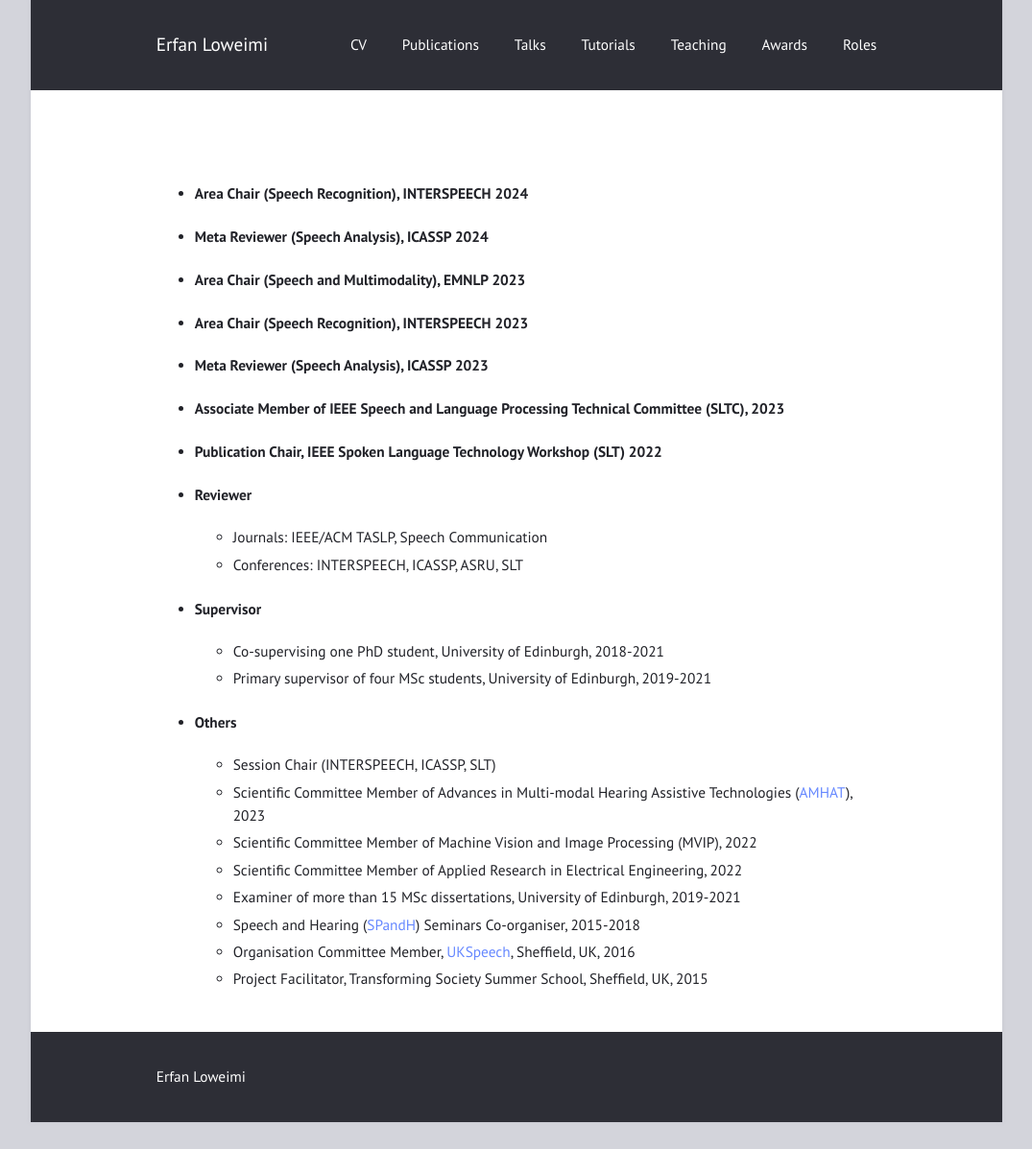
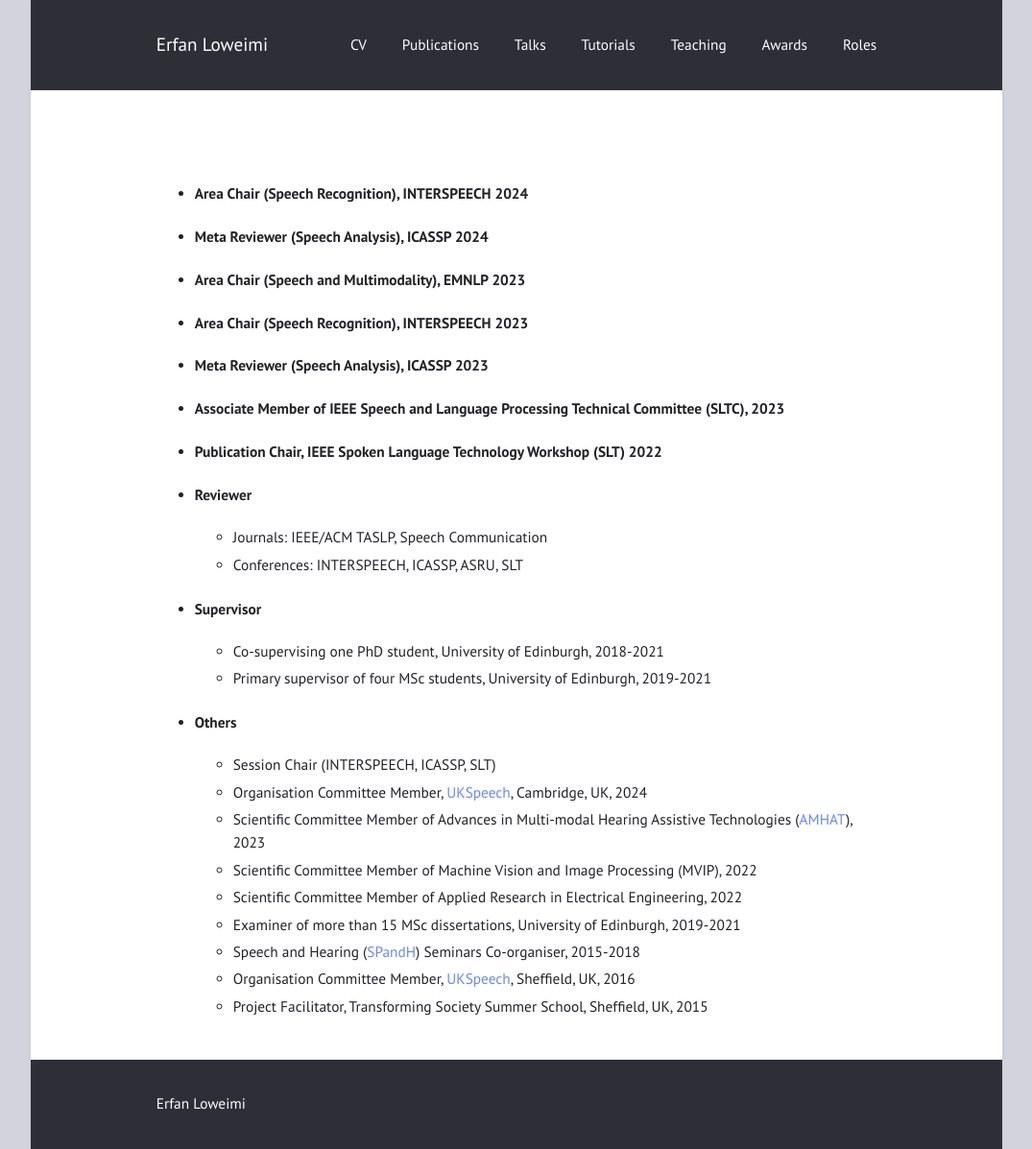
Before and after one commit to eloweimi/eloweimi.github.io, a Jekyll site: the page built from roles.md, in a window 1280 px wide. Shown: the whole page at 96% size, without its empty margins (102-1177 px from the left). Built offline with Jekyll 4.4.1, drawn with Linux system fonts in a browser that asks for light colours; before the commit the page ends 1169 px from its top, so only the background shows below that.

Commit message:
Update roles.md

```diff
--- a/roles.md
+++ b/roles.md
@@ -32,6 +32,7 @@ title: ""
 
 * #### Others
    - Session Chair (INTERSPEECH, ICASSP, SLT)
+   - Organisation Committee Member, [UKSpeech](), Cambridge, UK, 2024
    - Scientific Committee Member of Advances in Multi-modal Hearing Assistive Technologies ([AMHAT](https://cogmhear.org/amhat2023/)), 2023
    - Scientific Committee Member of Machine Vision and Image Processing (MVIP), 2022
    - Scientific Committee Member of Applied Research in Electrical Engineering, 2022
```
